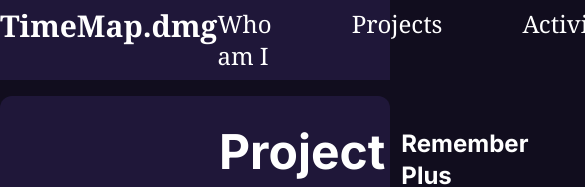
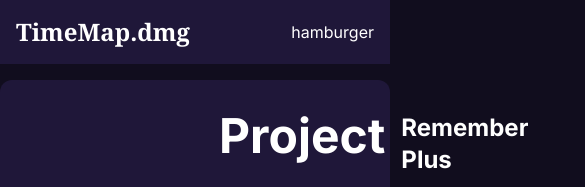
Before and after one commit to TMInstaller/time-map-dmg, a Next.js app: page /projects in a window 390 px wide. Shown: the top 187 px of the page, 585 px wide, since content can reach past the window. Built offline with nearby package versions, Linux system fonts and the light colour scheme.

Commit message:
반응형 헤더 설정

```diff
--- /dev/null
+++ b/src/components/global/Header.style.css
@@ -0,0 +1,17 @@
+.menu-slide-enter {
+  transform: translateX(100%);
+  transition: transform 0.3s ease-in-out;
+}
+
+.menu-slide-enter-active {
+  transform: translateX(0);
+}
+
+.menu-slide-exit {
+  transform: translateX(0);
+  transition: transform 0.3s ease-in-out;
+}
+
+.menu-slide-exit-active {
+  transform: translateX(100%);
+}
--- a/src/components/global/Header.tsx
+++ b/src/components/global/Header.tsx
@@ -1,22 +1,72 @@
+'use client'
 import Link from 'next/link'
+import { useState } from 'react'
+import './Header.style.css'
 
 const Header = () => {
+  const [isMenuOpen, setIsMenuOpen] = useState(false)
   const categories: string[] = ['Who am I', 'Projects', 'Activities', 'Contact']
 
+  const menuClass = isMenuOpen ? 'menu-slide-enter-active' : 'menu-slide-enter'
+
+  const container = {
+    common: 'flex items-center justify-between bg-background-light text-white',
+    web: 'md:px-10 md:h-20',
+    mobile: 'px-4 h-16',
+  }
+
+  const logo = {
+    common: 'font-serif font-bold',
+    web: 'md:text-3xl',
+    mobile: 'text-2xl',
+  }
+
+  const webMenu = {
+    common: '',
+    web: 'md:flex md:row-auto md:gap-6',
+    mobile: 'hidden',
+  }
+
   return (
-    <div className='flex items-center justify-center w-screen h-20 bg-background-light text-white'>
-      <div className='flex justify-between w-full max-w-content'>
-        <div className='font-serif text-3xl font-bold text-white'>
+    <div className={`${container.common} ${container.web} ${container.mobile}`}>
+      <div className={`${logo.common} ${logo.web} ${logo.mobile}`}>
         <Link href='/'>TimeMap.dmg</Link>
       </div>
-        <div className='flex row-auto gap-20'>
+      <div className={`${webMenu.common} ${webMenu.web} ${webMenu.mobile}`}>
         {categories.map((category, index) => (
           <Link key={index} href={`/${category.replace(/\s+/g, '').toLowerCase()}`} passHref>
             <div className='font-serif text-2xl'>{category}</div>
           </Link>
         ))}
       </div>
+      {/* 햄버거 메뉴 버튼 (모바일 뷰) */}
+      <button className='md:hidden' onClick={() => setIsMenuOpen(!isMenuOpen)}>
+        {/* 햄버거 아이콘 */}
+        hamburger
+      </button>
+      {/* 메뉴 슬라이드 (모바일 뷰) */}
+      {isMenuOpen && (
+        <div
+          className={`fixed inset-0 z-50 bg-black bg-opacity-50 ${menuClass}`}
+          onClick={() => setIsMenuOpen(!isMenuOpen)}
+        >
+          {/* 배경 오버레이 */}
+          <div className={`fixed top-0 right-0 w-3/4 h-full bg-background-light pl-4 z-50`}>
+            {/* 메뉴 슬라이드 */}
+            <button className='md:hidden h-16 pl-3' onClick={() => setIsMenuOpen(!isMenuOpen)}>
+              {/* 햄버거 아이콘 */}
+              Close
+            </button>
+            {categories.map((category, index) => (
+              <Link key={index} href={`/${category.replace(/\s+/g, '').toLowerCase()}`} passHref>
+                <div className='flex align-bottom font-serif text-2xl pt-3 pl-3 h-16 border-t-4 border-background-theme'>
+                  {category}
                 </div>
+              </Link>
+            ))}
+          </div>
+        </div>
+      )}
     </div>
   )
 }
```
Lines whose indentation alone changed are shown as unchanged.
